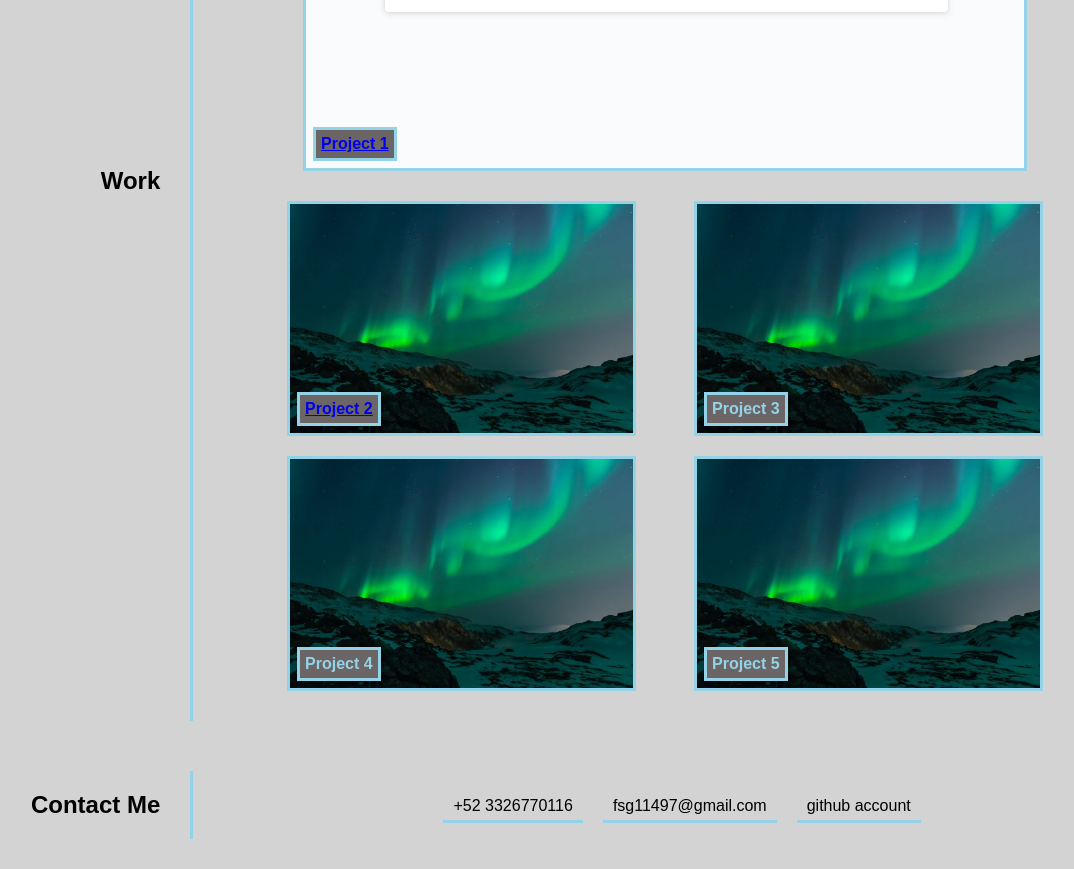
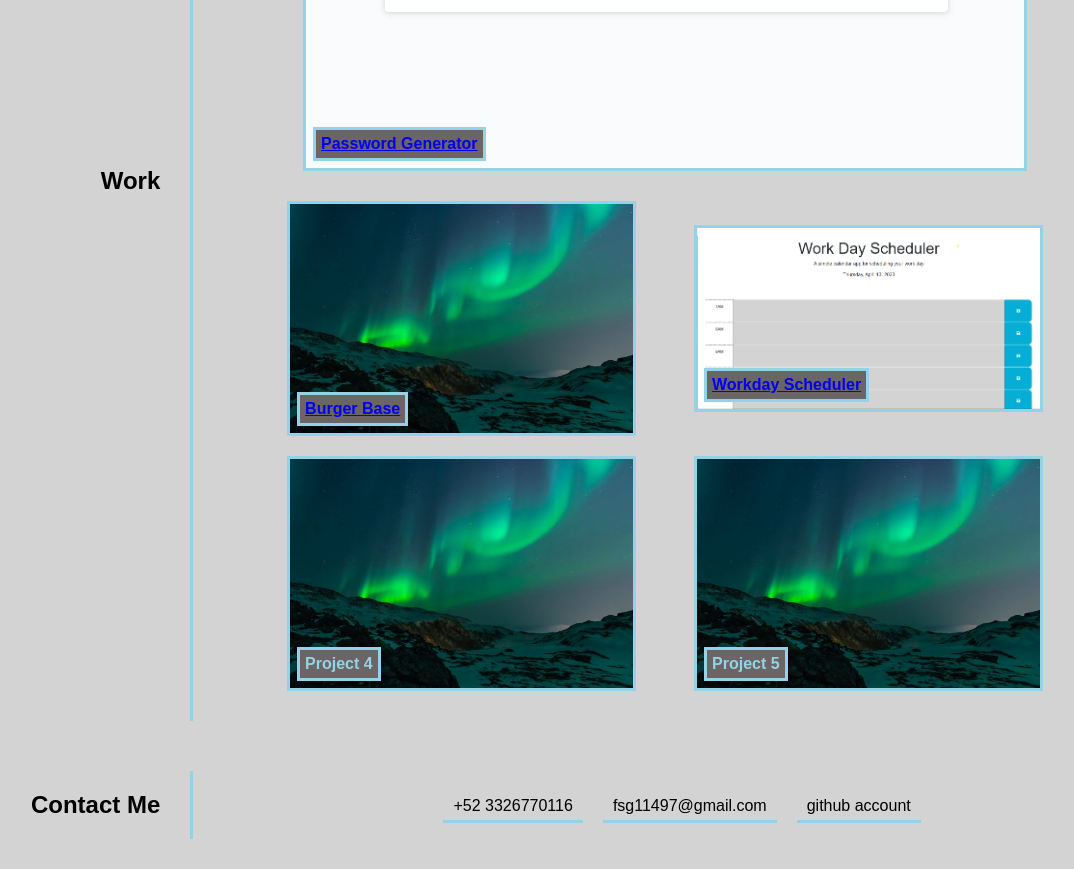
Before and after one commit to Fer-117/Portfolio_Page, a plain HTML site: page index.html in a window 1280 px wide. Shown: the part 780-1649 px from the top of the page, without its empty margins (139-1213 px from the left). Drawn offline with Linux system fonts and the light colour scheme.

Commit message:
added the workday scheduler project and moved the css file to the CSS folder

```diff
--- a/index.html
+++ b/index.html
@@ -1,10 +1,10 @@
 <!DOCTYPE html>
 <html lang="en">
   <head>
-    <meta charset="UTF-8">
-    <meta http-equiv="X-UA-Compatible" content="IE=edge">
-    <meta name="viewport" content="width=device-width, initial-scale=1.0">
-    <link rel="stylesheet" href="Assets/styles.css">
+    <meta charset="UTF-8" />
+    <meta http-equiv="X-UA-Compatible" content="IE=edge" />
+    <meta name="viewport" content="width=device-width, initial-scale=1.0" />
+    <link rel="stylesheet" href="./CSS/styles.css" />
     <title>Portfolio</title>
   </head>
 
@@ -36,13 +36,17 @@
 
         <div class="sectionContent">
           <p>
-                    I am currently enrolled in a fullstack web development bootcamp in hopes of aquiring sufficient
-                    knowledge and practice to develop robust web pages and apps. This is the second bootcamp I take, the first
-                    was far simpler than the current bootcamp. After realizing there where gaps in my knowledge of web development
-                    I decided to enroll in this more complete bootcamp. Not only to complement my knowledge, but also to have
-                    more accountability since it's been hard being disciplined on my own. I don't intend to keep taking bootcamps
-                    but I felt like this particular bootcamp would help me develop better habits in order to succeed on my own
-                    after completing the bootcamp.
+            I am currently enrolled in a fullstack web development bootcamp in
+            hopes of aquiring sufficient knowledge and practice to develop
+            robust web pages and apps. This is the second bootcamp I take, the
+            first was far simpler than the current bootcamp. After realizing
+            there where gaps in my knowledge of web development I decided to
+            enroll in this more complete bootcamp. Not only to complement my
+            knowledge, but also to have more accountability since it's been hard
+            being disciplined on my own. I don't intend to keep taking bootcamps
+            but I felt like this particular bootcamp would help me develop
+            better habits in order to succeed on my own after completing the
+            bootcamp.
           </p>
         </div>
       </section>
@@ -54,30 +58,46 @@
 
         <div id="work" class="sectionContent">
           <div class="mainImageCont">
-                    <p class="label"><a target="_blank" href="https://fer-117.github.io/Fer-117_PasswordGenerator/"> Project 1</a></p>
-                    <img src="Assets/img/passwordGenerator.png" alt="">
+            <p class="label">
+              <a
+                target="_blank"
+                href="https://fer-117.github.io/Fer-117_PasswordGenerator/"
+              >
+                Password Generator</a
+              >
+            </p>
+            <img src="Assets/img/passwordGenerator.png" alt="" />
           </div>
           <div class="projects">
             <div>
-                        <p class="label"><a target="_blank" href="https://immense-savannah-58893.herokuapp.com">Project 2</a></p>
-                        <img src="Assets/img/lights600x400.jpg" alt="">
-
-
+              <p class="label">
+                <a
+                  target="_blank"
+                  href="https://immense-savannah-58893.herokuapp.com"
+                  >Burger Base</a
+                >
+              </p>
+              <img src="Assets/img/lights600x400.jpg" alt="" />
             </div>
             <div>
-                        <p class="label">Project 3</p>
-                        <img src="Assets/img/lights600x400.jpg" alt="">
+              <p class="label">
+                <a
+                  target="_blank"
+                  href="https://fer-117.github.io/workDay-Scheduler/"
+                  >Workday Scheduler</a
+                >
+              </p>
+              <img src="./Assets/img/workdayScheduler.png" alt="" />
             </div>
             <div>
               <p class="label">Project 4</p>
-                        <img src="Assets/img/lights600x400.jpg" alt="">
+              <img src="Assets/img/lights600x400.jpg" alt="" />
             </div>
             <div>
               <p class="label">Project 5</p>
-                        <img src="Assets/img/lights600x400.jpg" alt="">
+              <img src="Assets/img/lights600x400.jpg" alt="" />
             </div>
           </div>
-
         </div>
       </section>
     </main>
```
Also changed, not shown: Assets/img/workdayScheduler.png (added), CSS/styles.css (renamed from Assets/styles.css). Lines whose indentation alone changed are shown as unchanged.
